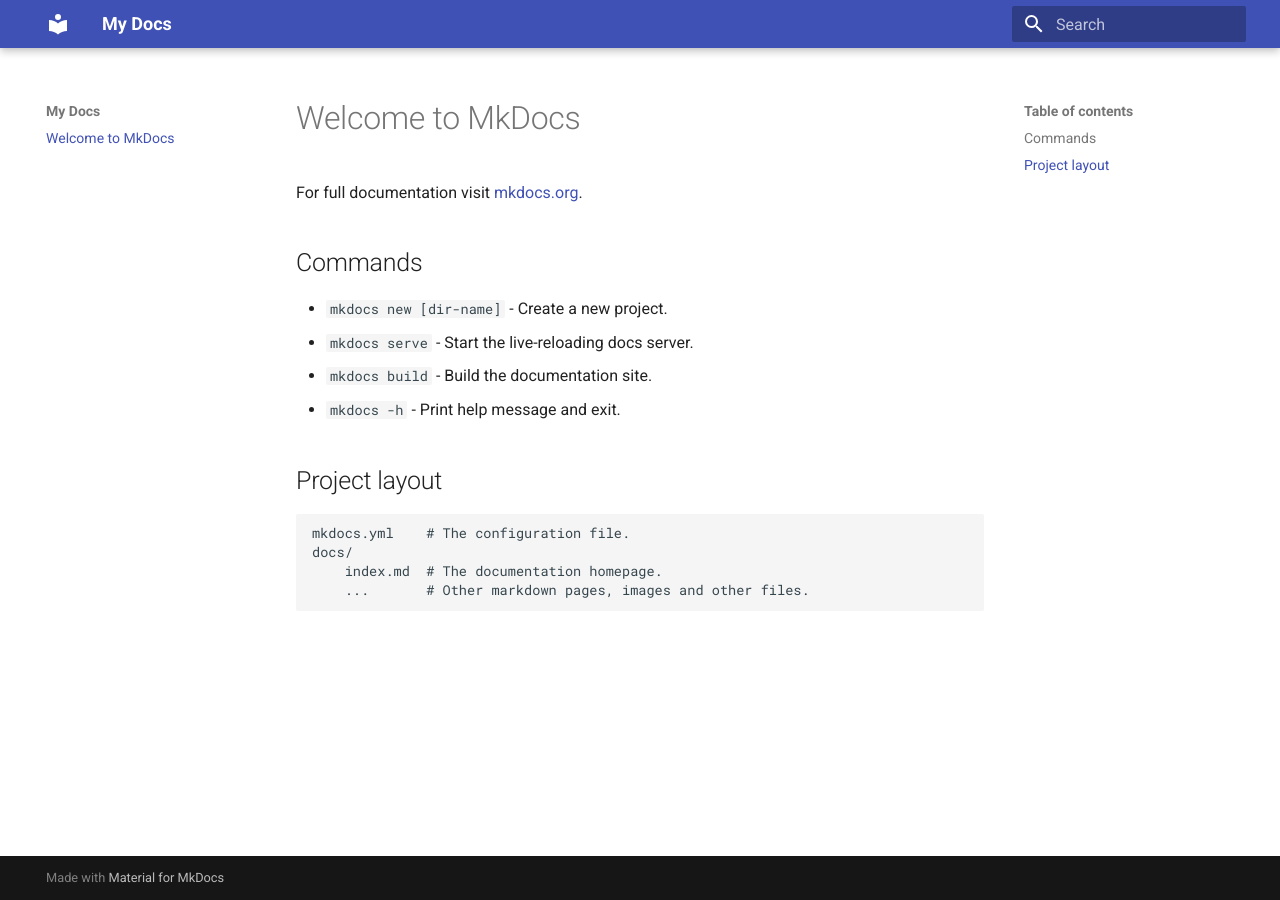
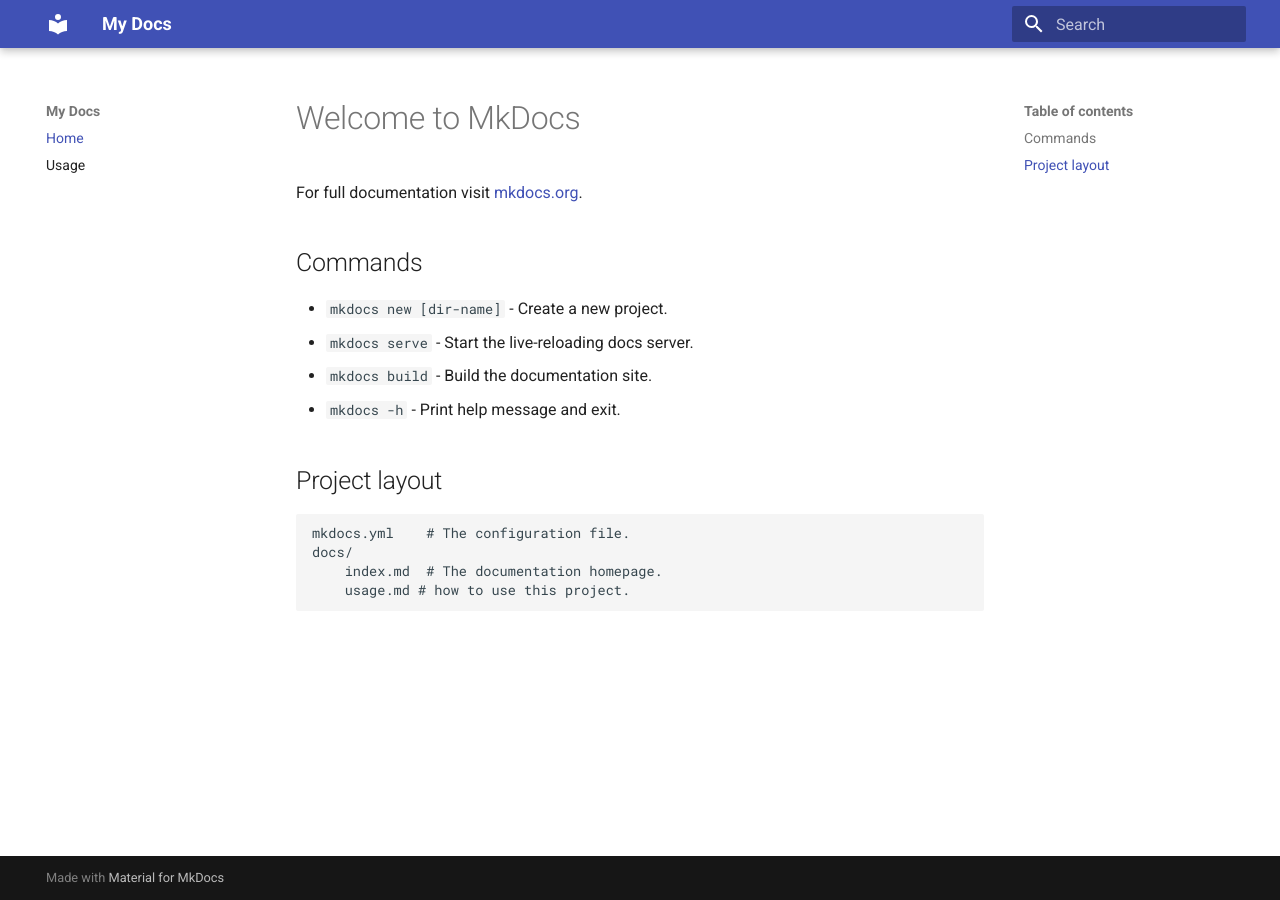
Before and after one commit to Ouffo/ouffo_toolkit, an MkDocs documentation site: the page built from docs/index.md, in a window 1280 px wide. Built offline with MkDocs 1.6.1 and Material for MkDocs 9.7.7, drawn with Linux system fonts in a browser that asks for light colours.

Commit message:
update project doc

```diff
--- a/docs/index.md
+++ b/docs/index.md
@@ -14,4 +14,4 @@
     mkdocs.yml    # The configuration file.
     docs/
         index.md  # The documentation homepage.
-        ...       # Other markdown pages, images and other files.
+        usage.md # how to use this project.
--- a/mkdocs.yml
+++ b/mkdocs.yml
@@ -1,4 +1,8 @@
 site_name: My Docs
+
+nav:
+  - Home: index.md
+  - Usage: usage.md
 
 theme:
   name: material
```
Also changed, not shown: README.md (+15 -0 lines), docs/usage.md (added, +4 -0 lines), 1 other file.
